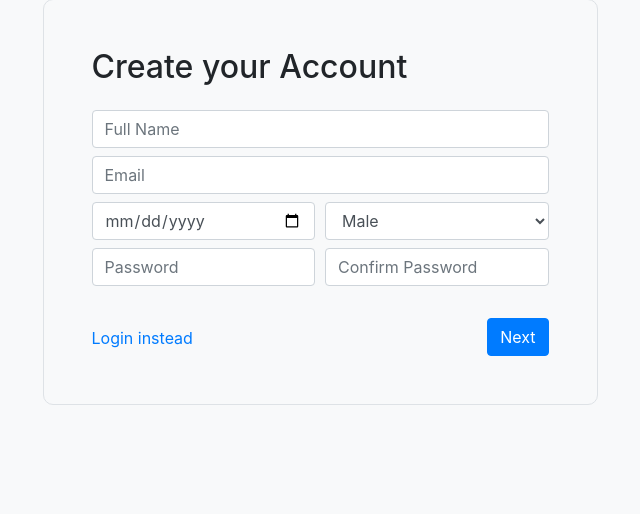
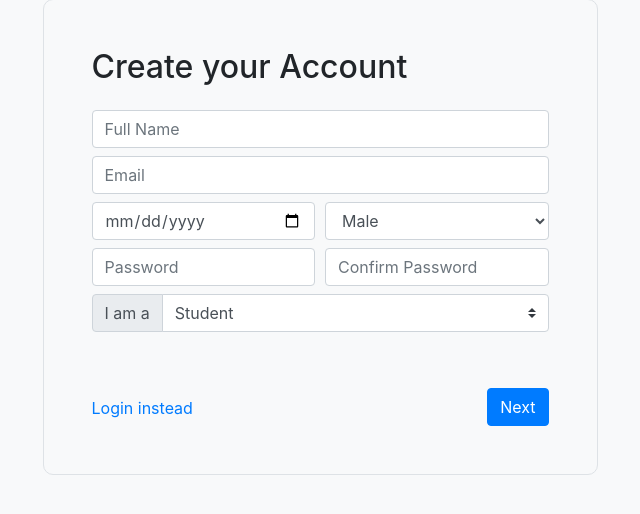
Before and after one commit to h-zanetti/English_Teaching, a Django app: page /register/ in a window 1280 px wide. Shown: the part 76-590 px from the top of the page, without its empty margins (320-960 px from the left). Run offline with Django 3.2, Linux system fonts and the light colour scheme; some libraries are stand-ins or nearby versions.

Commit message:
Enrollment System - Student point of view

```diff
--- a/classes/urls.py
+++ b/classes/urls.py
@@ -4,5 +4,6 @@ from . import views
 urlpatterns = [
     path('', views.index, name='index'),
     path('classes', views.classes, name='classes'),
-    path('classes/<int:class_id>', views.clss, name='clss')
+    path('classes/<int:class_id>', views.clss, name='clss'),
+    path('enroll/<int:class_id>', views.enroll, name='enroll'),
 ]
--- a/templates/base.html
+++ b/templates/base.html
@@ -26,7 +26,7 @@
                 </li>
             </ul>
             {% if user.is_authenticated %}
-                <a class="btn btn-outline-light" href="#" role="button">Profile</a>
+                <a class="btn btn-outline-light" href="{% url 'dashboard' %}" role="button">Profile</a>
                 <a class="btn btn-outline-light ml-2" href="{% url 'logout' %}" role="button">Sign out</a>
             {% else %}
                 <a class="btn btn-outline-light" href="{% url 'login' %}" role="button">Sign in</a>
--- a/templates/users/register.html
+++ b/templates/users/register.html
@@ -35,10 +35,20 @@
                     <div class="form-group col-md-6 mb-2">
                         <input type="password" class="form-control" name="passwd2" placeholder="Confirm Password" required>
                     </div>
-                    <div class="col-6 mt-4 pt-2">
+                    <div class="form-group input-group col-md-12 mb-2 btn-group btn-group-toggle" data-toggle="buttons">
+                        <div class="input-group-prepend">
+                            <label class="input-group-text">I am a </label>
+                        </div>
+                        <select class="custom-select" name="user_type">
+                            <option value="student">Student</option>
+                            <option value="teacher">Teacher</option>
+                        </select>
+                    </div>
+
+                    <div class="col-6 mt-5 pt-2">
                         <a class="mt-2" href="{% url 'login' %}">Login instead</a>
                     </div>
-                    <div class="col-6 mt-4">
+                    <div class="col-6 mt-5">
                         <button type="submit" class="btn btn-primary  float-right">Next</button>
                     </div>
                 </div>
--- a/users/views.py
+++ b/users/views.py
@@ -1,6 +1,6 @@
 from django.shortcuts import render, redirect
 from django.contrib import auth
-from .models import User
+from .models import User, Student, Teacher
 
 
 def register(request):
@@ -11,6 +11,7 @@ def register(request):
         gender = request.POST['gender']
         passwd = request.POST['passwd']
         passwd2 = request.POST['passwd2']
+
         if not full_name.strip():
             print("The field 'Full Name' is required")
             return redirect('register')
@@ -23,6 +24,7 @@ def register(request):
         if User.objects.filter(email=email).exists():
             print("User already registered")
             return redirect('login')
+
         first_name = full_name.split(' ')[0]
         last_name = full_name.split(' ')[-1]
         user = User.objects.create(
@@ -36,6 +38,19 @@ def register(request):
         )
         user.save()
         print("User registered successfully!")
+
+        if request.POST['user_type'] == 'student':
+            student = Student.objects.create(user=user)
+            student.save()
+            print("Student created successfully!")
+        elif request.POST['user_type'] == 'teacher':
+            teacher = Teacher.objects.create(user=user)
+            teacher.save()
+            print("Teacher created successfully!")
+        else:
+            print("You have to choose a user type (Student or Teacher)")
+            return redirect('register')
+
         return redirect('login')
     else:
         return render(request, 'users/register.html')
@@ -65,4 +80,7 @@ def logout(request):
     return redirect('index')
 
 def dashboard(request):
-    return render(request, 'users/dashboard.html')
+    context = {
+        'user': request.user,
+    }
+    return render(request, 'users/dashboard.html', context)
```
Also changed, not shown: classes/views.py (+10 -1 lines), templates/classes/class.html (+17 -2 lines), templates/users/dashboard.html (+13 -1 lines), users/models.py (+7 -1 lines), db.sqlite3, users/migrations/0001_initial.py.
